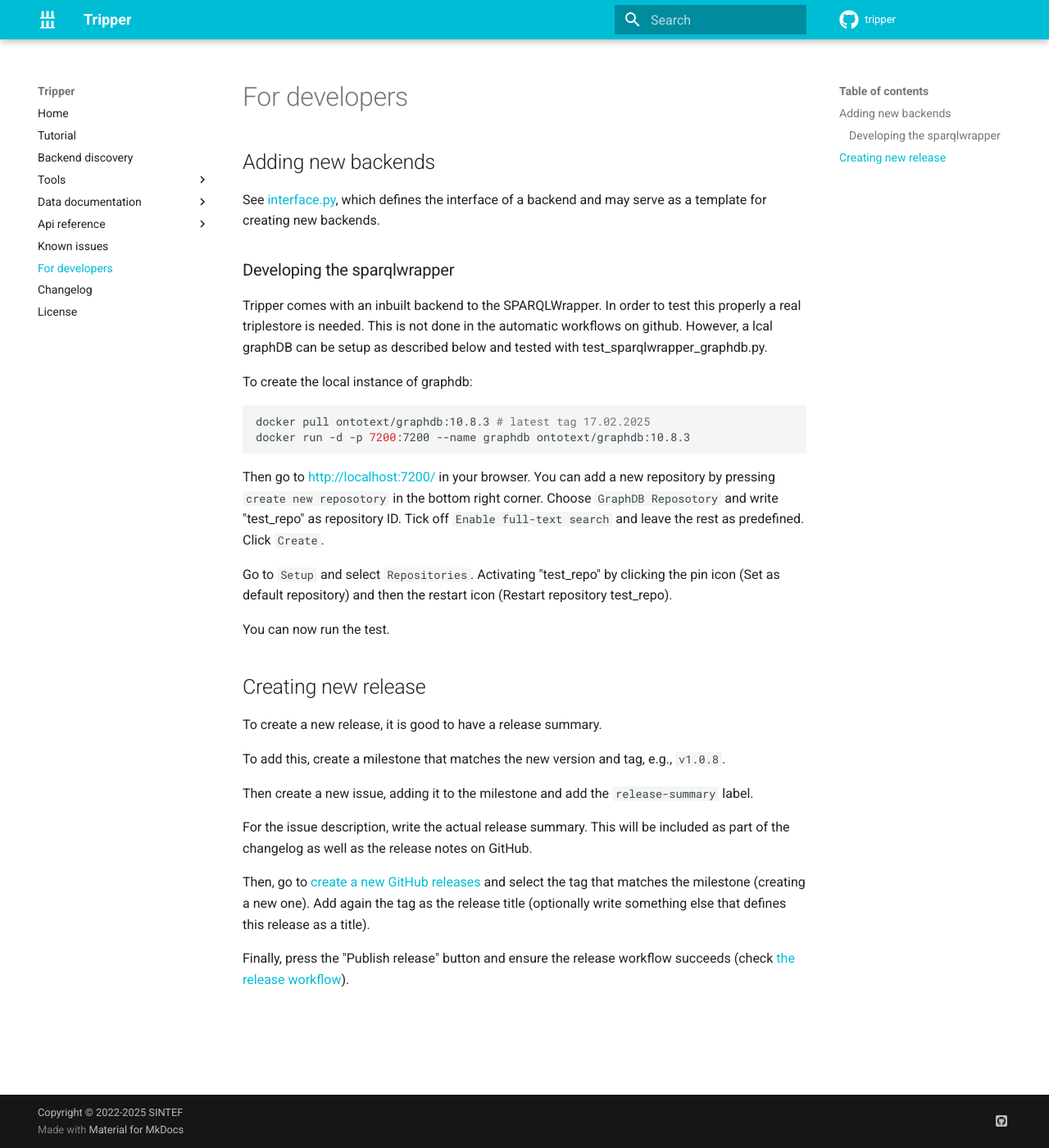
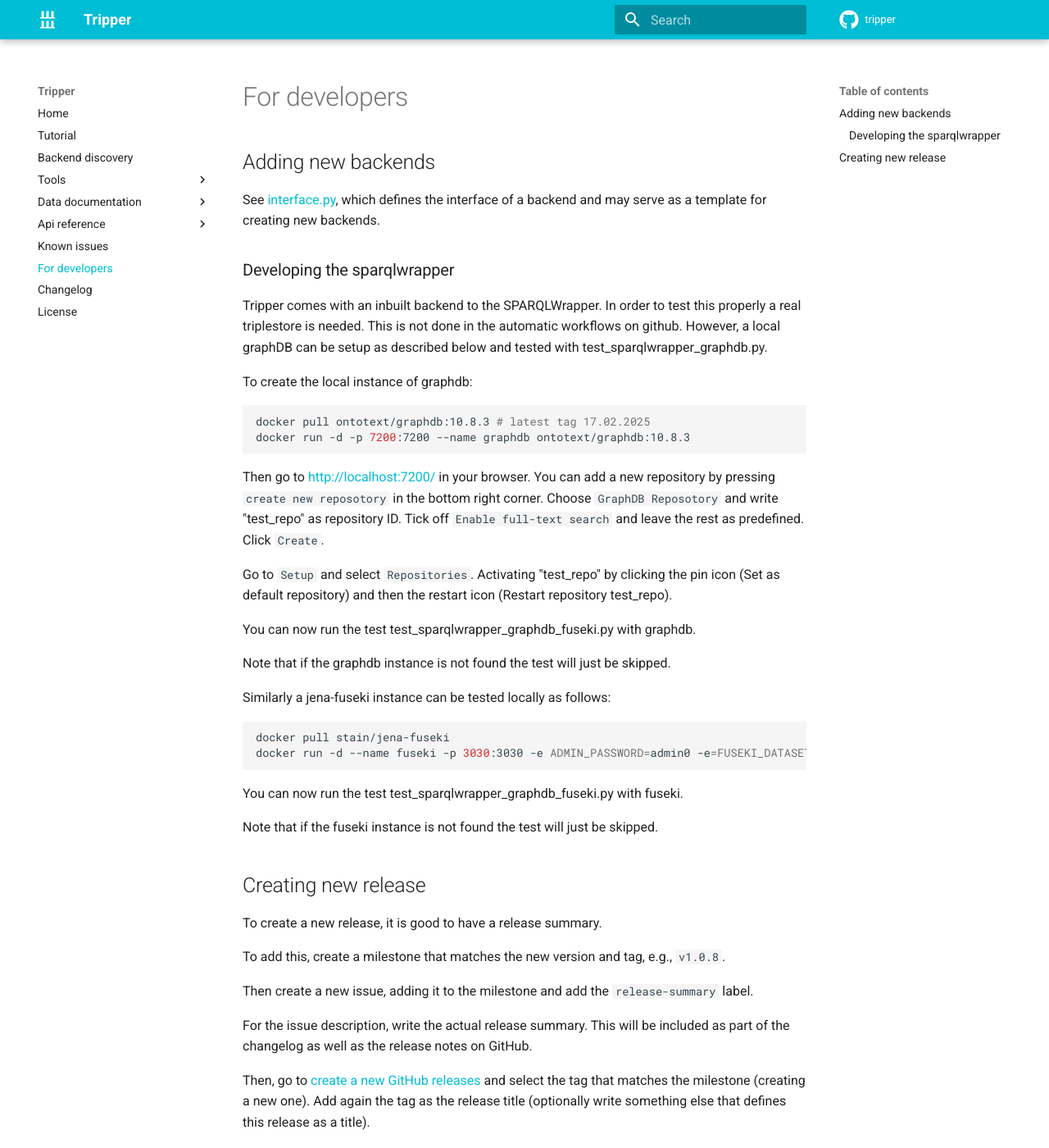
Before and after one commit to EMMC-ASBL/tripper, an MkDocs documentation site: the page built from docs/developers.md, in a window 1280 px wide and 1400 px high. Shown: the whole window at 82% size. Built offline with MkDocs 1.6.1 and Material for MkDocs 9.7.7, drawn with Linux system fonts in a browser that asks for light colours; comment, search, counter and statistics services are not loaded; the version menu is left out.

Commit message:
Testing fuseki

````diff
--- a/docs/developers.md
+++ b/docs/developers.md
@@ -8,7 +8,7 @@
 
 Tripper comes with an inbuilt backend to the SPARQLWrapper. In order
 to test this properly a real triplestore is needed. This is not done in the
-automatic workflows on github. However, a lcal graphDB can be setup as described below and tested with test_sparqlwrapper_graphdb.py.
+automatic workflows on github. However, a local graphDB can be setup as described below and tested with test_sparqlwrapper_graphdb.py.
 
 To create the local instance of graphdb:
 ```bash
@@ -25,7 +25,21 @@
 Go to `Setup` and select `Repositories`.
 Activating "test_repo" by clicking the pin icon (Set as default repository) and then the restart icon (Restart repository test_repo).
 
-You can now run the test.
+You can now run the test test_sparqlwrapper_graphdb_fuseki.py with graphdb.
+
+Note that if the graphdb instance is not found the test will just be skipped.
+
+
+Similarly a jena-fuseki instance can be tested locally as follows:
+
+```bash
+docker pull stain/jena-fuseki
+docker run -d --name fuseki -p 3030:3030 -e ADMIN_PASSWORD=admin0 -e=FUSEKI_DATASET_1=test_repo stain/jena-fuseki
+```
+
+You can now run the test test_sparqlwrapper_graphdb_fuseki.py with fuseki.
+
+Note that if the fuseki instance is not found the test will just be skipped.
 
 
 
````
Also changed, not shown: 3 other files.
